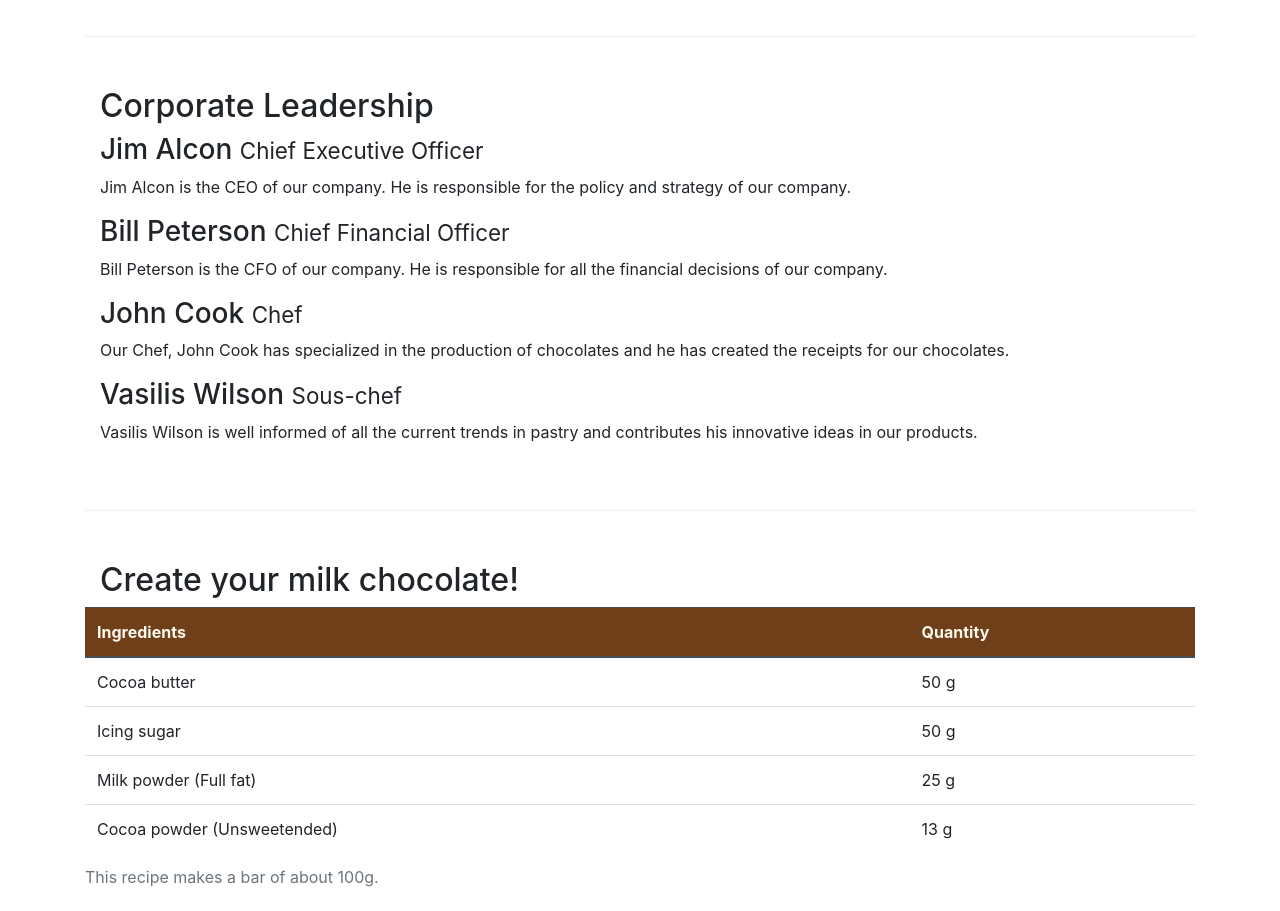
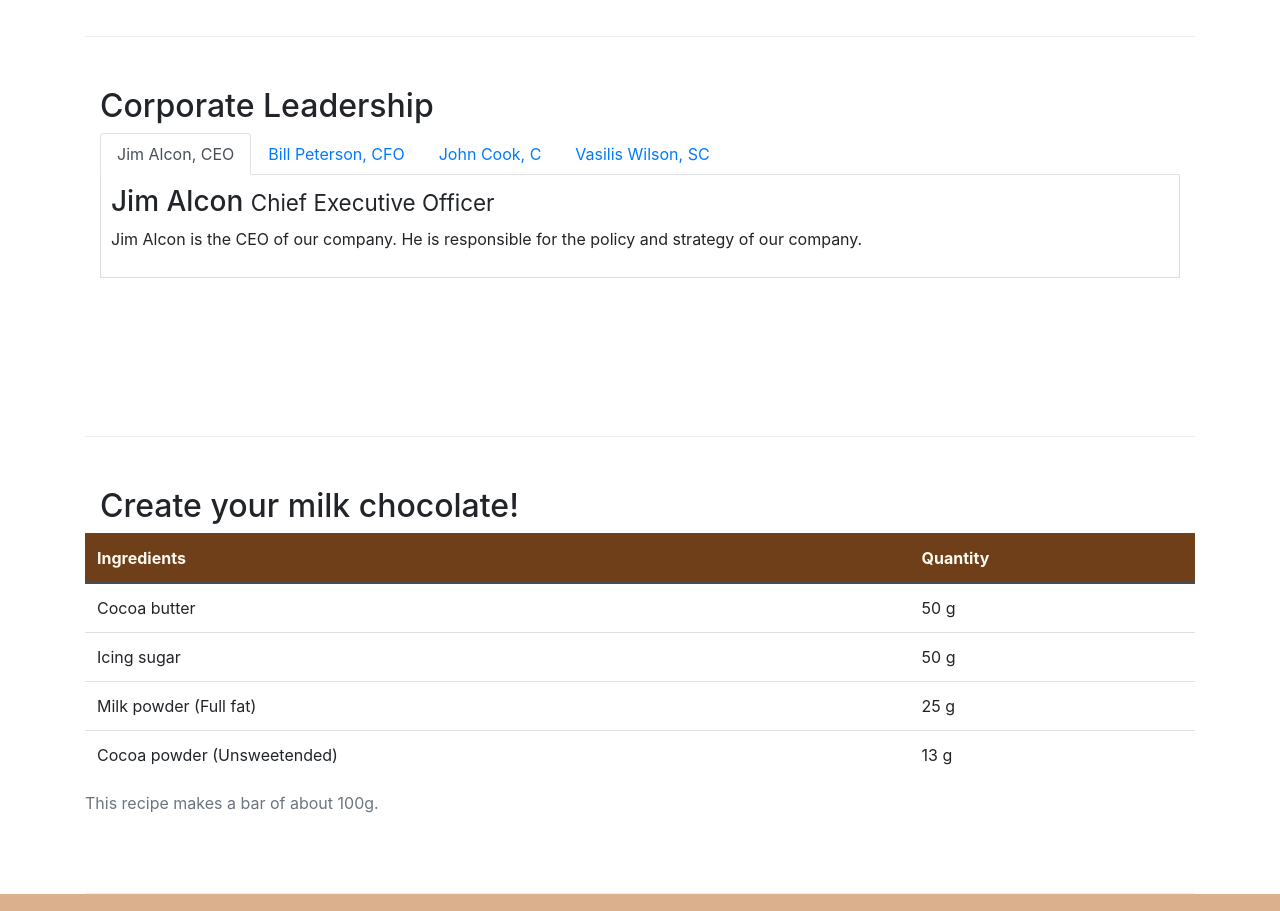
Before and after one commit to Mara1809/leChocolat, a website: page aboutus.html in a window 1280 px wide. Shown: the part 1140-2051 px from the top of the page. Drawn offline with nearby package versions, Linux system fonts and the light colour scheme.

Commit message:
Tabs (from 18.11. lesson)

```diff
--- a/aboutus.html
+++ b/aboutus.html
@@ -104,18 +104,47 @@
         <div class="row row-content">
             <div class="col-12">
                 <h2>Corporate Leadership</h2>
+                <ul class="nav nav-tabs">
+                    <li class="nav-item">
+                        <a class="nav-link active" href="#tab1" role="tab" data-toggle="tab"> Jim Alcon, CEO</a>
+                    </li>
+                    <li class="nav-item">
+                        <a class="nav-link" href="#tab2" role="tab" data-toggle="tab"> Bill Peterson, CFO</a>
+                    </li>
+                    <li class="nav-item">
+                        <a class="nav-link" href="#tab3" role="tab" data-toggle="tab"> John Cook, C</a>
+                    </li>
+                    <li class="nav-item">
+                        <a class="nav-link" href="#tab4" role="tab" data-toggle="tab"> Vasilis Wilson, SC</a>
+                    </li>
+                </ul>
+                <div class="tab-content">
+                    <div role="tabpanel" class="tab-pane fade show active" id="tab1">
                         <h3>Jim Alcon <small>Chief Executive Officer </small></h3>
-                <p class="d-none d-sm-block">Jim Alcon is the CEO of our company. He is responsible for the policy and
+                        <p class="d-none d-sm-block">Jim Alcon is the CEO of our company. He is responsible for the
+                            policy and
                             strategy of our company. </p>
+                    </div>
+                    <div role="tabpanel" class="tab-pane fade" id="tab2">
                         <h3>Bill Peterson <small>Chief Financial Officer </small></h3>
-                <p class="d-none d-sm-block">Bill Peterson is the CFO of our company. He is responsible for all the
+                        <p class="d-none d-sm-block">Bill Peterson is the CFO of our company. He is responsible for all
+                            the
                             financial decisions of our company. </p>
+                    </div>
+                    <div role="tabpanel" class="tab-pane fade" id="tab3">
                         <h3>John Cook <small>Chef</small></h3>
-                <p class="d-none d-sm-block">Our Chef, John Cook has specialized in the production of chocolates and he
+                        <p class="d-none d-sm-block">Our Chef, John Cook has specialized in the production of chocolates
+                            and he
                             has created the receipts for our chocolates. </p>
+                    </div>
+                    <div role="tabpanel" class="tab-pane fade" id="tab4">
                         <h3>Vasilis Wilson <small>Sous-chef </small></h3>
-                <p class="d-none d-sm-block">Vasilis Wilson is well informed of all the current trends in pastry and
+                        <p class="d-none d-sm-block">Vasilis Wilson is well informed of all the current trends in pastry
+                            and
                             contributes his innovative ideas in our products. </p>
+                    </div>
+
+                </div>
             </div>
         </div>
 
@@ -209,6 +238,9 @@
             </div>
         </div>
     </footer>
+    <script src="node_modules/jquery/dist/jquery.min.js"></script>
+    <script src="node_modules/tether/dist/js/tether.min.js"></script>
+    <script src="node_modules/popper.js/dist/umd/popper.min.js"></script>
     <script src="node_modules/bootstrap/dist/js/bootstrap.min.js"></script>
 </body>
 
--- a/css/styles.css
+++ b/css/styles.css
@@ -38,6 +38,13 @@
         }
         tr:hover {background-color:#dbb08db0!important}
 
+        .tab-content {
+            border-left: 1px solid #ddd;
+            border-right: 1px solid #ddd;
+            border-bottom: 1px solid #ddd;
+            padding: 10px;
+        }
+
         .carousel {
             background:#914d15b0
         }
```
Lines whose indentation alone changed are shown as unchanged.
